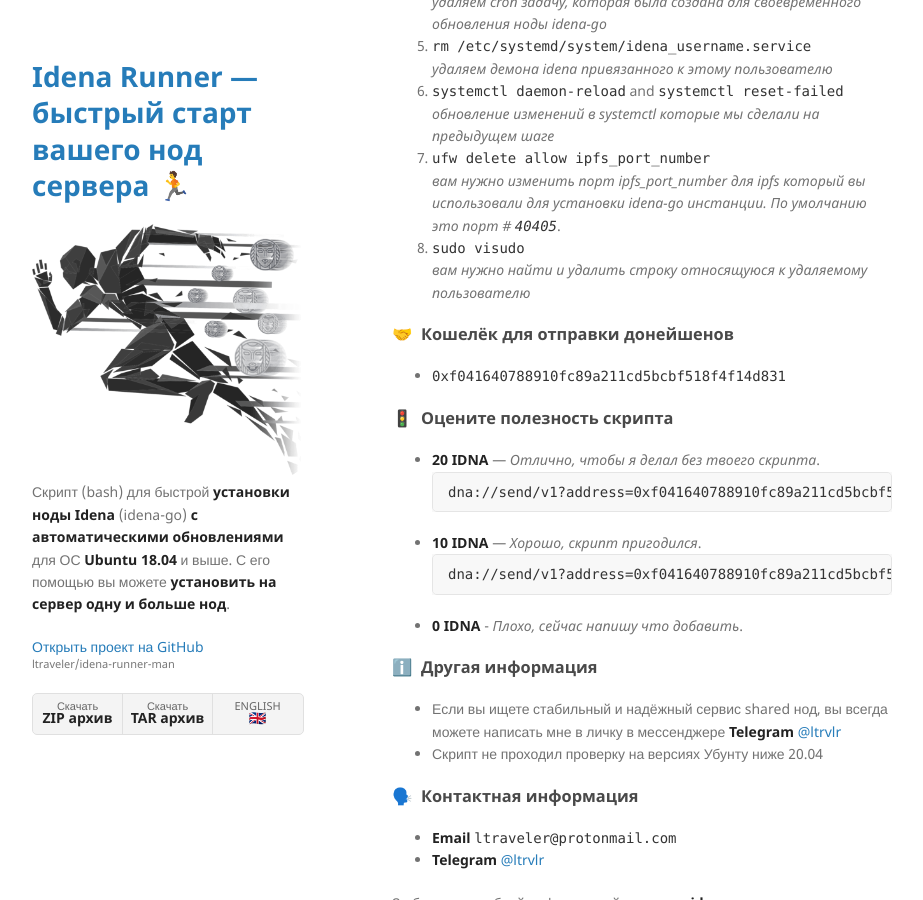
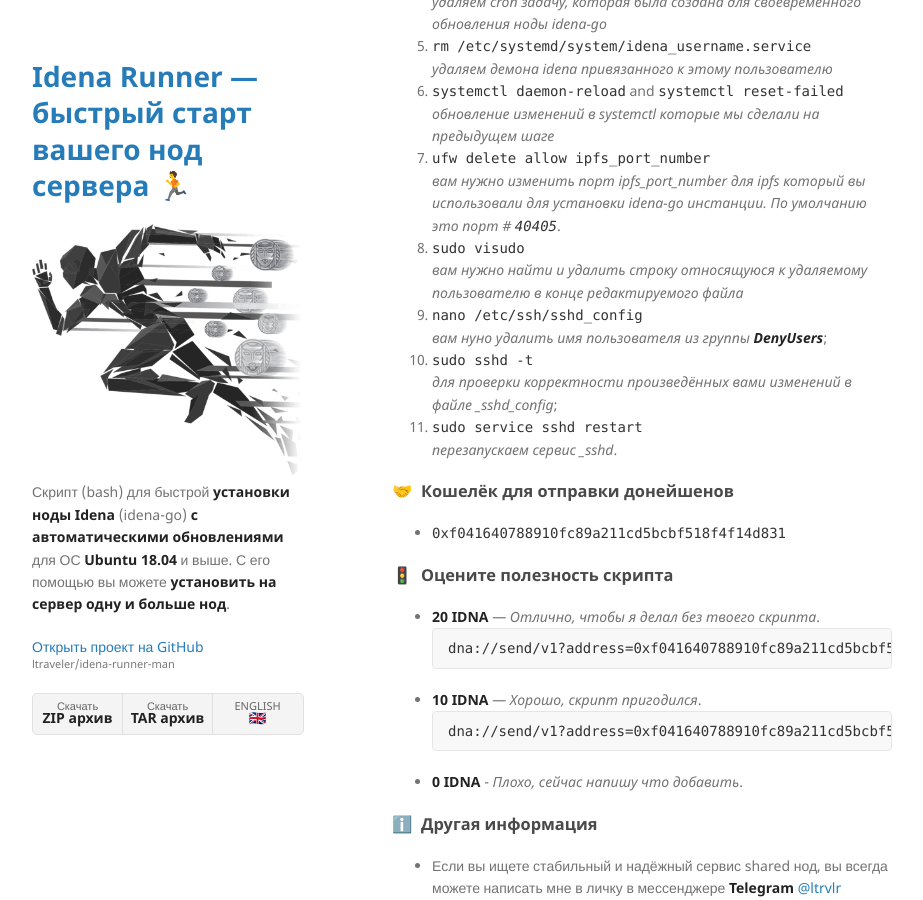
Before and after one commit to ltraveler/idena-runner-man, a Jekyll site: the page built from ru/index-ru.md, in a window 1280 px wide and 900 px high, scrolled down 4595 px. Shown: the whole window, without its empty margins (178-1101 px from the left). Built offline with Jekyll 4.4.1, drawn with Linux system fonts in a browser that asks for light colours.

Commit message:
Update index-ru.md

```diff
--- a/ru/index-ru.md
+++ b/ru/index-ru.md
@@ -144,7 +144,13 @@
 7. `ufw delete allow ipfs_port_number`\
 _вам нужно изменить порт ipfs_port_number для ipfs который вы использовали для установки idena-go инстанции. По умолчанию это порт # `40405`_.
 8. `sudo visudo`\
-_вам нужно найти и удалить строку относящуюся к удаляемому пользователю_
+_вам нужно найти и удалить строку относящуюся к удаляемому пользователю в конце редактируемого файла_
+9. `nano /etc/ssh/sshd_config`\
+_вам нуно удалить имя пользователя из группы_ _**DenyUsers**_;
+10. `sudo sshd -t`\
+_для проверки корректности произведённых вами изменений в файле _sshd_config_;
+11. `sudo service sshd restart`\
+_перезапускаем сервис _sshd_.
 
 ### 🤝&nbsp; Кошелёк для отправки донейшенов
 
```
